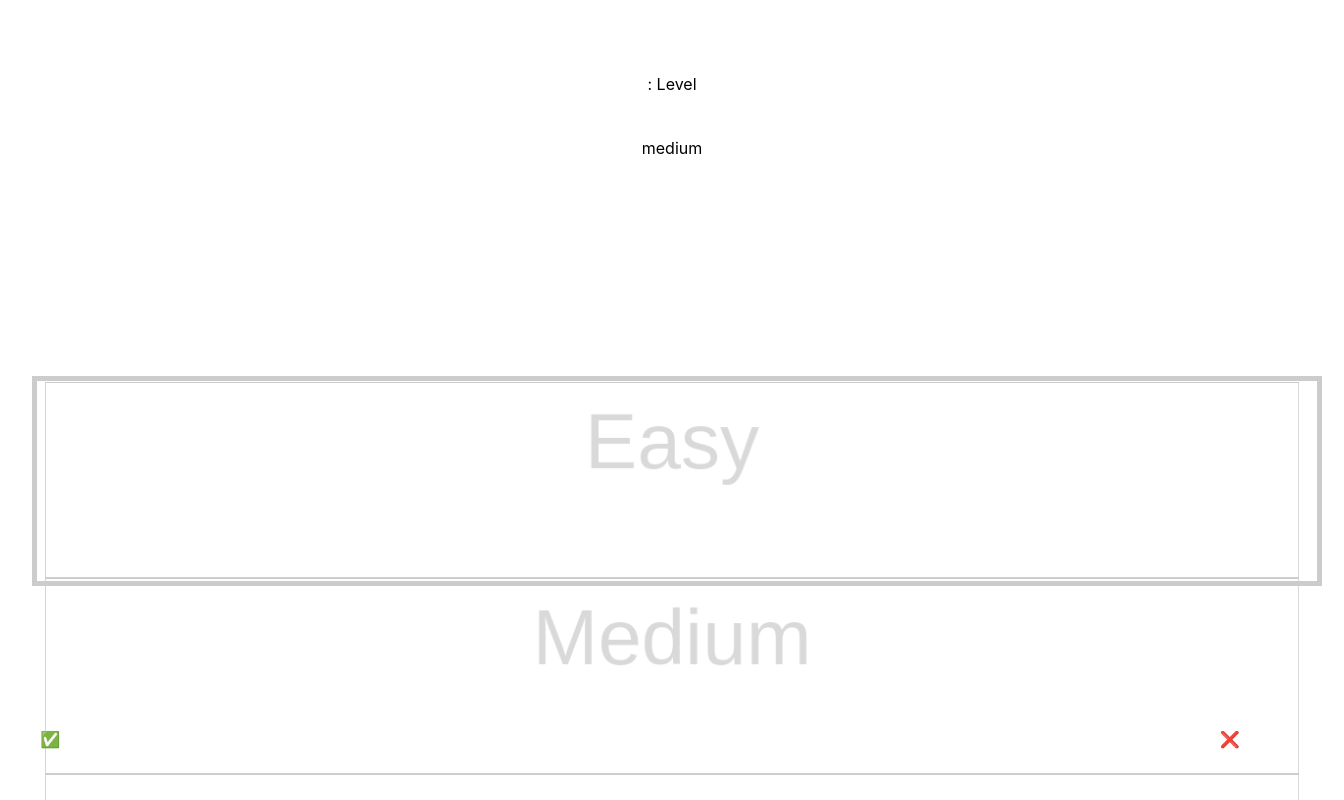
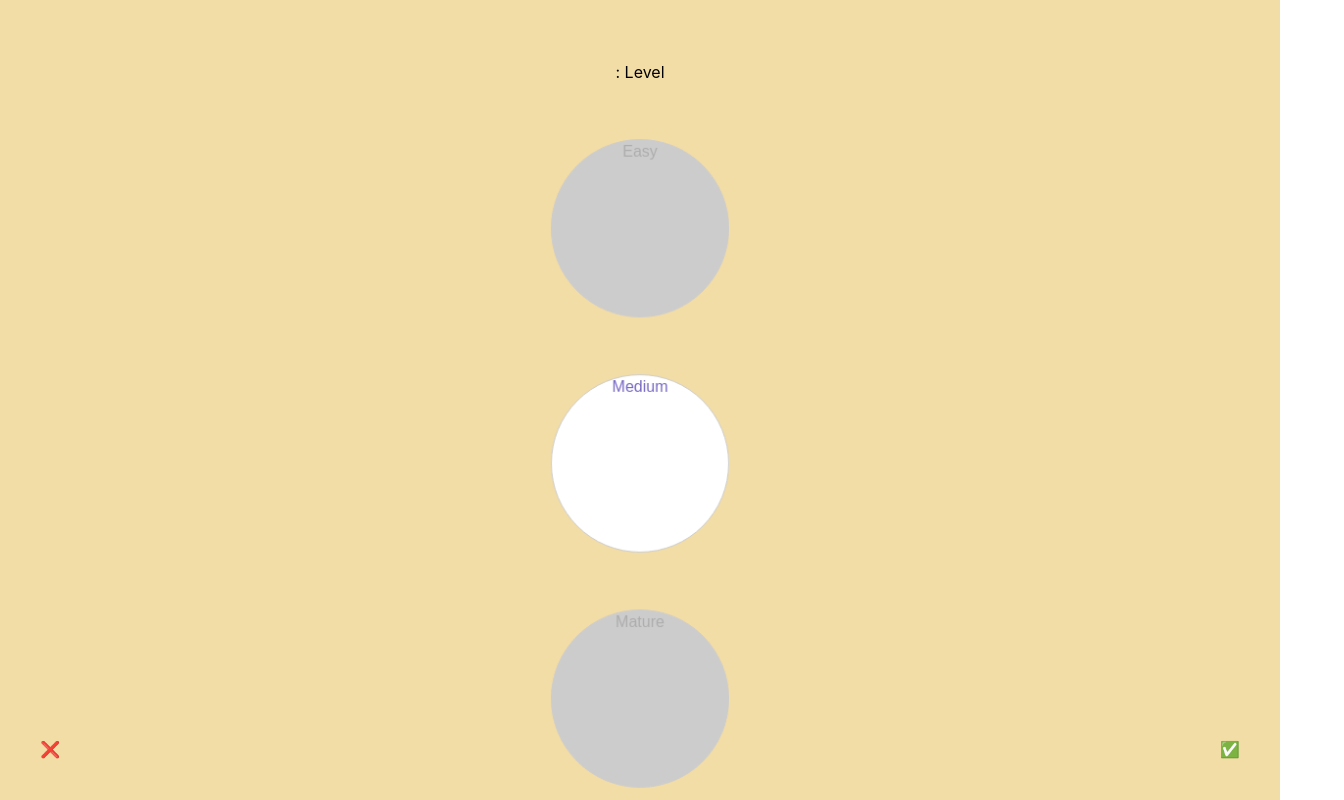
Before and after one commit to elvirkin1392/Crocodalias, a React (Vite) app in the folder packages/web/: page /settings in a window 1280 px wide. Both pictures are taken after a click on the button "medium". Shown: the top 800 px of the page, 1344 px wide, since content can reach past the window. Built offline with nearby package versions, Linux system fonts and the light colour scheme.

Commit message:
update vertical select for level settings update footer controls add portals for settings

```diff
--- a/packages/web/src/App.css
+++ b/packages/web/src/App.css
@@ -1,6 +1,11 @@
 body {
   background: #fff;
   color: #000;
+  position: fixed;
+  top: 0;
+  left: 0;
+  width: 100%;
+  height: 100%;
 }
 #root {
   max-width: 1280px;
--- a/packages/web/src/components/FooterControls.tsx
+++ b/packages/web/src/components/FooterControls.tsx
@@ -4,8 +4,8 @@ const FooterControls = ({ onClose, onSubmit }) => {
   return (
     <Container>
       <Controls>
-        <button onClick={() => onSubmit()}>✅</button>
-        <button onClick={() => onClose()}>❌</button>
+        <button style={{right: '20px'}} onClick={() => onSubmit()}>✅</button>
+        <button style={{left: '20px'}} onClick={() => onClose()}>❌</button>
       </Controls>
     </Container>
   );
--- a/packages/web/src/components/VerticalSelect.tsx
+++ b/packages/web/src/components/VerticalSelect.tsx
@@ -1,32 +1,39 @@
-import { useRef, useState } from "react";
+import { useRef,useEffect, useState } from "react";
 import {Items, Item, Selected, Container} from './styled/VerticalSelect';
 
-const itemsHeight = "200px";
+const itemsHeight = 240;
 
-export default function VerticalSelect({items, initialValue}) {
+export default function VerticalSelect({items, selectedValue, onSelect}) {
   const slider = useRef(null);
 
   const [isActive, setIsActive] = useState<Boolean>(false);
   const [startY, setStartY] = useState<Number>();
   const [scrollTopPrev, setScrollTopPrev] = useState<Number>();
-  const [selectedIndex, setSelectedId] = useState<String>(initialValue);
+
+  useEffect(() => {
+    let index = items.findIndex((item) =>  item.id === selectedValue)
+
+    slider.current.scrollTo({
+      top:  index * itemsHeight
+    });
+  }, []);
 
   function updateSelection(e) {
-    let index = Math.floor(slider.current.scrollTop / 200);
-    let diff = slider.current.scrollTop - index * 200;
-    index = diff > 100 ? index + 1 : index;
+    let index = Math.floor(slider.current.scrollTop / itemsHeight);
+    let diff = slider.current.scrollTop - index * itemsHeight;
+    index = diff > (itemsHeight/2) ? index + 1 : index;
 
-    setSelectedId(slider.current.querySelectorAll("li")[index]?.id);
+    onSelect(slider.current.querySelectorAll("li")[index]?.id);
 
     slider.current.scrollTo({
-      top: index * 200,
+      top: index * itemsHeight,
       behavior: "smooth"
     });
   }
 
   return (
     <Container>
-      <Selected className="selected" style={{ height: itemsHeight }}/>
+      <Selected className="selected" style={{ height: `${itemsHeight}px` }}/>
       <Items
         className={`items ${isActive && "active"}`}
         onMouseLeave={(e) => {
@@ -38,16 +45,12 @@ export default function VerticalSelect({items, initialValue}) {
         }}
         onTouchStart={(e) => {
           setIsActive(true);
-          setStartY(e.pageY);
-          setSelectedId("");
+          setStartY(e.targetTouches[0].pageY);
+          onSelect("");
           setScrollTopPrev(slider.current.scrollTop);
         }}
         onTouchMove={(e) => {
-          console.log('mouse move')
-          // if (!isActive) return;
-          // e.preventDefault();
-
-          let scrollTo = scrollTopPrev - (e.pageY - startY) * 2;
+          let scrollTo = scrollTopPrev - (e.targetTouches[0].pageY - startY) * 2;
           slider.current.scrollTop = scrollTo;
         }}
         ref={slider}
@@ -57,12 +60,12 @@ export default function VerticalSelect({items, initialValue}) {
             <Item
               key={item.id}
               id={item.id}
-              style={{ height: itemsHeight }}
+              style={{ height: `${itemsHeight}px` }}
               className={`item ${
-                selectedIndex === item.id ? "selectedItem" : ""
+                selectedValue === item.id ? "selectedItem" : ""
               }`}
             >
-              {item.name}
+              <div>{item.name}</div>
             </Item>
           );
         })}
--- a/packages/web/src/components/styled/FooterControls.tsx
+++ b/packages/web/src/components/styled/FooterControls.tsx
@@ -1,15 +1,13 @@
 import styled from "styled-components";
 
 const Controls = styled.div`
-  flex: 1;
-  display: flex;
-  justify-content: space-between;
-  margin-bottom: 20px;
+  button {
+    position: absolute;
+    background: none;
+    bottom: 10px;
 
-  button {
-    background: none;
-
-    &:focus, &:hover {
+    &:focus,
+    &:hover {
       border: none;
       outline: none;
       background: none;
@@ -19,8 +17,8 @@ const Controls = styled.div`
 
 const Container = styled.div`
   position: absolute;
-  left: 20px;
-  right: 20px;
+  left: 0;
+  right: 0;
   bottom: 20px;
 `;
 export { Controls, Container };
--- a/packages/web/src/components/styled/VerticalSelect.tsx
+++ b/packages/web/src/components/styled/VerticalSelect.tsx
@@ -4,9 +4,11 @@ const Container = styled.div`
   font-family: sans-serif;
   text-align: center;
   position: relative;
+  //height: 70%;
+  overflow: hidden;
 `
 const Items = styled.ul`
-  height: 600px;
+  height: 200px;
   width: 100vw;
   overflow: hidden;
   cursor: pointer;
@@ -15,30 +17,41 @@ const Items = styled.ul`
   will-change: transform;
   position: relative;
   perspective: 500px;
-  padding: 200px 0;
+  padding: 220px 0 600px 0;
 
-  &.active {
+  & .active {
     cursor: grabbing;
     cursor: -webkit-grabbing;
   }
 
-  &.selectedItem {
+  & .selectedItem {
     color: rgb(121, 105, 196);
+
+    & div {
+      background: #fff;
+    }
   }
 `;
 const Item = styled.li`
-  width: 100vw;
-  height: 200px;
+  font-size: 16px;
+  color: rgba(0, 0, 0, 0.15);
+  box-sizing: border-box;
+  display: flex;
+  justify-content: center;
   align-items: center;
-  justify-content: center;
-  font-size: 80px;
-  color: rgba(0, 0, 0, 0.15);
-  border: 1px solid #ccc;
-  box-sizing: border-box;
+
+  & div {
+    border: 1px solid #ccc;
+    border-radius: 50%;
+    background: #ccc;
+
+    height: 180px;
+    width: 180px;
+  }
+
 `;
 
 const Selected = styled.div`
-  border: 5px solid #ccc;
   width: 100vw;
   height: 200px;
   position: absolute;
--- a/packages/web/src/pages/SettingsGeneral.tsx
+++ b/packages/web/src/pages/SettingsGeneral.tsx
@@ -1,6 +1,6 @@
 import { useMachine } from "@xstate/react";
 import { settingsMachine } from "../state/settingsPage";
-import { useState } from "react";
+import { createPortal } from "react-dom";
 import {
   ScoreButton,
   Title,
@@ -55,7 +55,7 @@ const SettingsGeneral = ({ onClose, children }) => {
       )}
 
       {state.matches("scoreSettings") && (
-        <SettingsScore
+        createPortal(<SettingsScore
           title={children}
           defaultValue={score}
           onSubmit={(value) => {
@@ -65,7 +65,7 @@ const SettingsGeneral = ({ onClose, children }) => {
             send({ type: "BACK" });
           }}
         />
-      )}
+          , document.getElementById('portalContainer') ||document.body))}
         {state.matches("timeSettings") && (
           <SettingsTime
             title={children}
@@ -79,7 +79,7 @@ const SettingsGeneral = ({ onClose, children }) => {
           />
         )}
         {state.matches("levelSettings") && (
-        <SettingsLevel
+          createPortal(<SettingsLevel
             title={children}
             defaultValue={level}
             onSubmit={(value) => {
@@ -89,7 +89,8 @@ const SettingsGeneral = ({ onClose, children }) => {
               send({ type: "BACK" });
             }}
           />
-      )}
+            , document.getElementById('portalContainer') ||document.body))}
+
     </div>
   );
 };
--- a/packages/web/src/pages/SettingsLevel.tsx
+++ b/packages/web/src/pages/SettingsLevel.tsx
@@ -3,26 +3,25 @@ import { Title } from "./styled/SettingsGeneral";
 import { useState } from "react";
 import { LEVELS } from "../enums/settings";
 import VerticalSelect from "../components/VerticalSelect";
+import {Container} from "./styled/SettingsLevel";
 
-
+//TODO use names for levels
 const items = [
   { name: "Easy", id: LEVELS.easy },
   { name: "Medium", id: LEVELS.medium },
   { name: "Mature", id: LEVELS.advanced },
-  { name: "Pro", id: LEVELS.pro }
+  { name: "Pro", id: LEVELS.pro },
 ];
 
 const SettingsLevel = ({ onSubmit, onClose, title, defaultValue }) => {
   const [level, setLevel] = useState(defaultValue);
 
   return (
-    <div>
+    <Container >
       <Title>{title}: Level</Title>
-      {defaultValue}
-
-      <VerticalSelect items={items} initialValue={level}/>
+      <VerticalSelect items={items} selectedValue={level} onSelect={(value) => setLevel(value)}/>
       <FooterControls onClose={onClose} onSubmit={() => onSubmit(level)} />
-    </div>
+    </Container>
   );
 };
 
--- a/packages/web/src/pages/styled/SettingsGeneral.tsx
+++ b/packages/web/src/pages/styled/SettingsGeneral.tsx
@@ -2,7 +2,7 @@ import styled from "styled-components";
 import Slider from "@mui/material/Slider";
 
 const Title = styled.div`
-  margin-bottom: 40px;
+  margin-bottom: 20px;
 `;
 const SSlider = styled(Slider)({
   height: 8,
--- /dev/null
+++ b/packages/web/src/pages/styled/SettingsLevel.tsx
@@ -0,0 +1,15 @@
+import styled from 'styled-components';
+
+export const Container = styled.div`
+  background: #F3DDA6;
+  height: 100vh;
+  overflow: hidden;
+  position: absolute;
+  left: 0;
+  right: 0;
+  padding-top: 60px;
+  align-items: center;
+  display: flex;
+  flex-direction: column;
+  box-sizing: border-box;
+`
```
Lines whose indentation alone changed are shown as unchanged.
